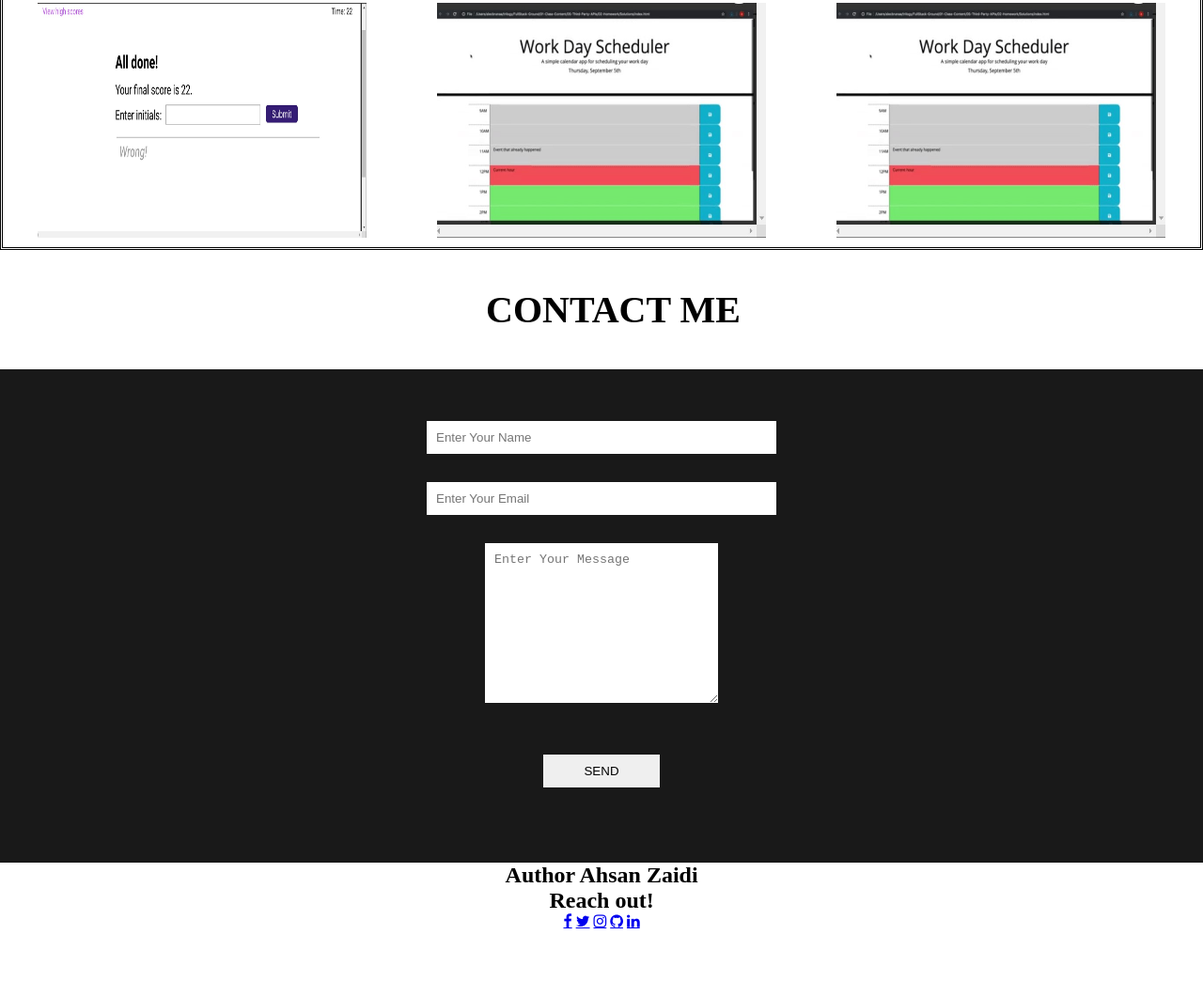
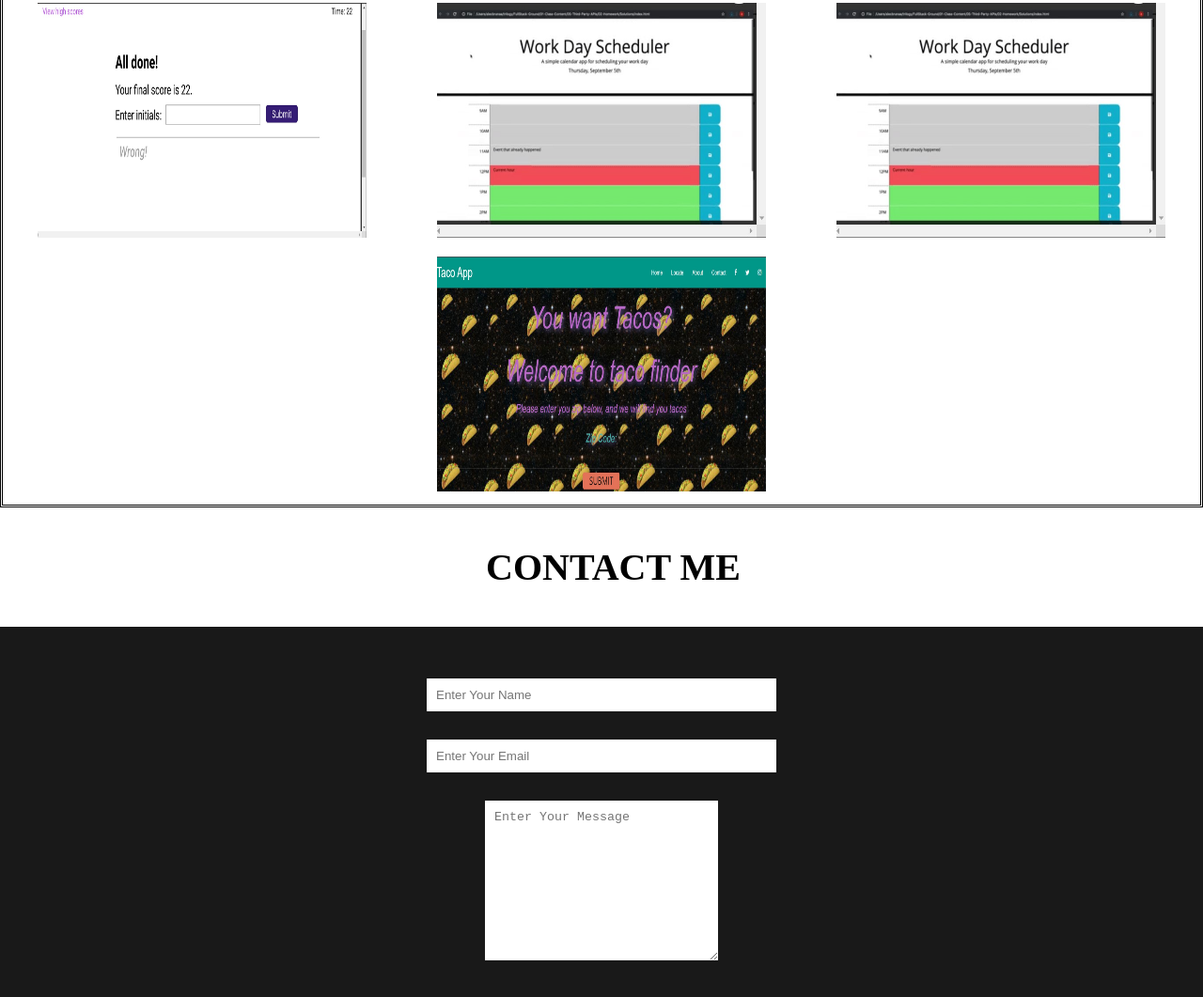
Before and after one commit to Ahsan-Zaidi/Professional-Portfolio, a plain HTML site: page index.html in a window 1280 px wide. Shown: the part 2395-3456 px from the top of the page at 94% size. Before the commit the page ends 3385 px from the top, so only its background shows below. Drawn offline with Linux system fonts and the light colour scheme.

Commit message:
Added TacoApp

```diff
--- a/index.html
+++ b/index.html
@@ -85,6 +85,10 @@
                 <img src="assets/images/image4.jpg">
                 <img src="assets/images/image5.jpg">
                 <img src="assets/images/image5.jpg">
+                <a href="https://ahsan-zaidi.github.io/TacoApp/">
+                    <img src="assets/images/TacoApp.jpg">
+                </a>
+
             </div>
         </section>
 
```
Also changed, not shown: assets/images/TacoApp.jpg (added).
